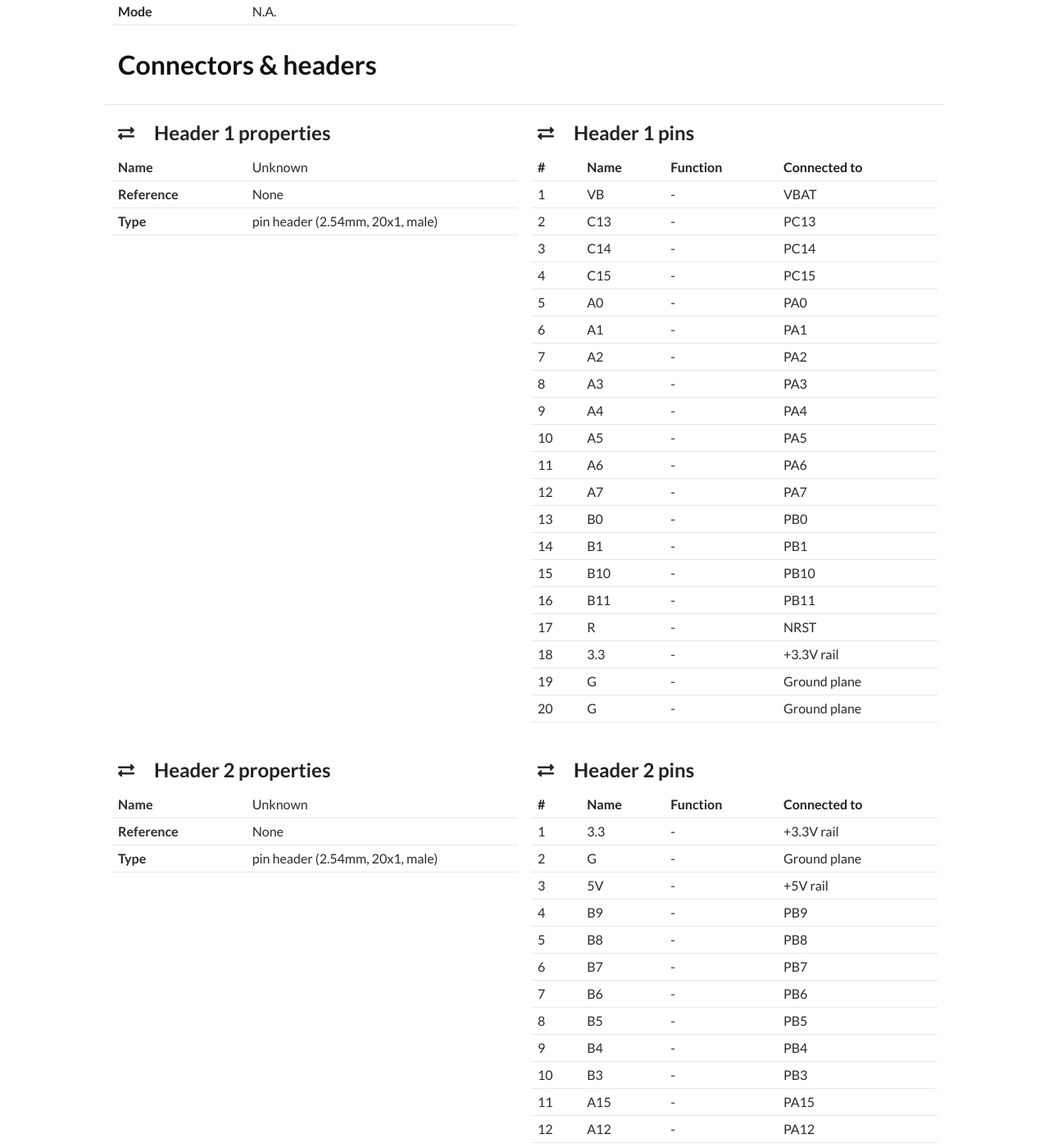
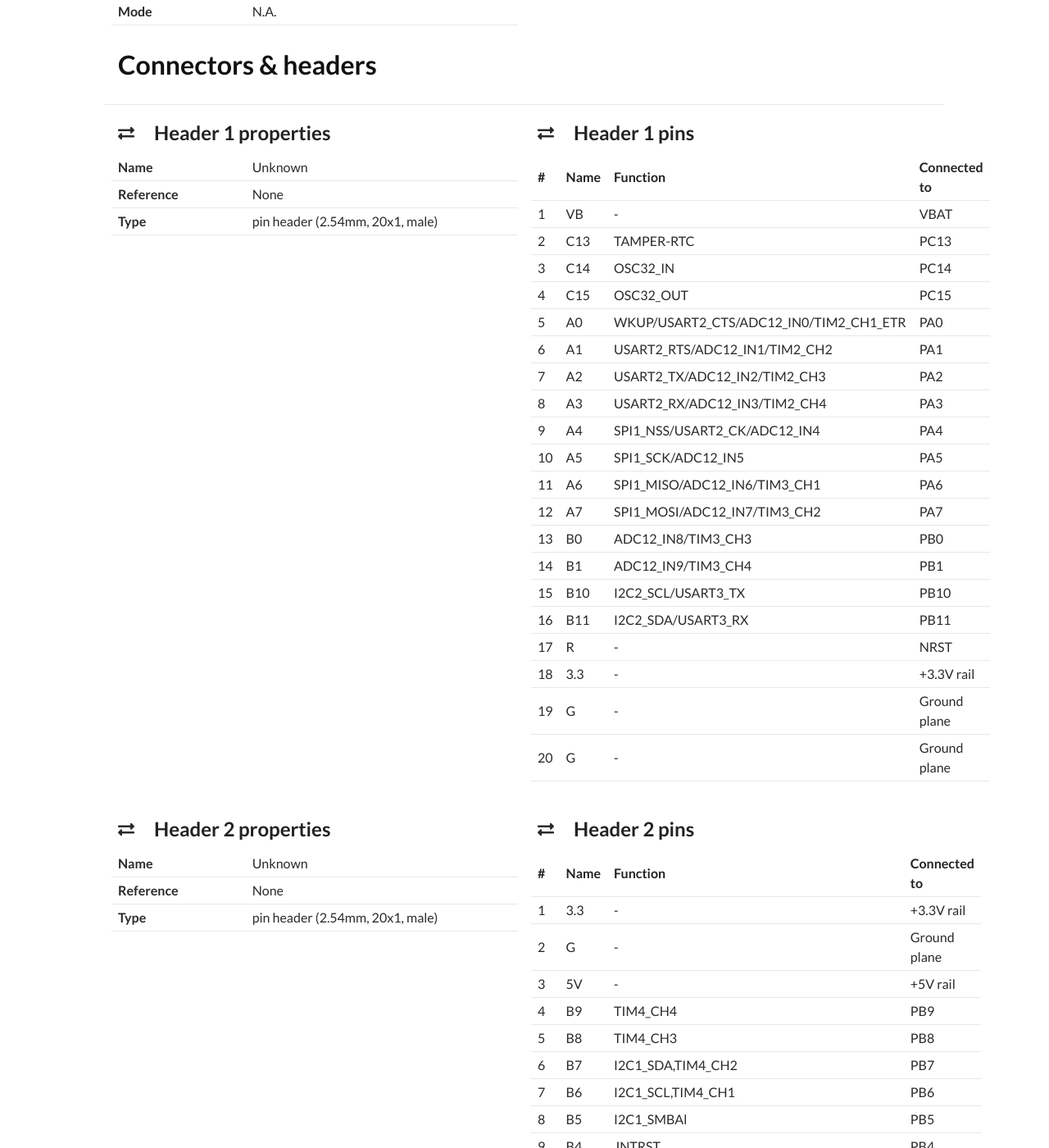
Before and after one commit to STM32-base/STM32-base.github.io, a Jekyll site: the page built from boards/STM32F103C8T6-Blue-Pill.md, in a window 1280 px wide and 1400 px high, scrolled down 3028 px. Shown: the whole window at 82% size. Built offline with Jekyll 4.4.1, drawn with Linux system fonts in a browser that asks for light colours; our own code applies the rules of GitHub Pages for plain Markdown files; comment, search, counter and statistics services are not loaded; some of the changed text lies outside the part shown.

Commit message:
add alt functions for Blue Pill STM32F103C8

```diff
--- a/_data/boards/STM32F103C8T6-Blue-Pill.json
+++ b/_data/boards/STM32F103C8T6-Blue-Pill.json
@@ -149,21 +149,21 @@
             },
             "pins": [
                 { "number": 1,  "name": "VB",  "function": null, "to": "VBAT" },
-                { "number": 2,  "name": "C13", "function": null, "to": "PC13" },
-                { "number": 3,  "name": "C14", "function": null, "to": "PC14" },
-                { "number": 4,  "name": "C15", "function": null, "to": "PC15" },
-                { "number": 5,  "name": "A0",  "function": null, "to": "PA0" },
-                { "number": 6,  "name": "A1",  "function": null, "to": "PA1" },
-                { "number": 7,  "name": "A2",  "function": null, "to": "PA2" },
-                { "number": 8,  "name": "A3",  "function": null, "to": "PA3" },
-                { "number": 9,  "name": "A4",  "function": null, "to": "PA4" },
-                { "number": 10, "name": "A5",  "function": null, "to": "PA5" },
-                { "number": 11, "name": "A6",  "function": null, "to": "PA6" },
-                { "number": 12, "name": "A7",  "function": null, "to": "PA7" },
-                { "number": 13, "name": "B0",  "function": null, "to": "PB0" },
-                { "number": 14, "name": "B1",  "function": null, "to": "PB1" },
-                { "number": 15, "name": "B10", "function": null, "to": "PB10" },
-                { "number": 16, "name": "B11", "function": null, "to": "PB11" },
+                { "number": 2,  "name": "C13", "function": "TAMPER-RTC", "to": "PC13" },
+                { "number": 3,  "name": "C14", "function": "OSC32_IN", "to": "PC14" },
+                { "number": 4,  "name": "C15", "function": "OSC32_OUT", "to": "PC15" },
+                { "number": 5,  "name": "A0",  "function": "WKUP/USART2_CTS/ADC12_IN0/TIM2_CH1_ETR", "to": "PA0" },
+                { "number": 6,  "name": "A1",  "function": "USART2_RTS/ADC12_IN1/TIM2_CH2", "to": "PA1" },
+                { "number": 7,  "name": "A2",  "function": "USART2_TX/ADC12_IN2/TIM2_CH3", "to": "PA2" },
+                { "number": 8,  "name": "A3",  "function": "USART2_RX/ADC12_IN3/TIM2_CH4", "to": "PA3" },
+                { "number": 9,  "name": "A4",  "function": "SPI1_NSS/USART2_CK/ADC12_IN4", "to": "PA4" },
+                { "number": 10, "name": "A5",  "function": "SPI1_SCK/ADC12_IN5", "to": "PA5" },
+                { "number": 11, "name": "A6",  "function": "SPI1_MISO/ADC12_IN6/TIM3_CH1", "to": "PA6" },
+                { "number": 12, "name": "A7",  "function": "SPI1_MOSI/ADC12_IN7/TIM3_CH2", "to": "PA7" },
+                { "number": 13, "name": "B0",  "function": "ADC12_IN8/TIM3_CH3", "to": "PB0" },
+                { "number": 14, "name": "B1",  "function": "ADC12_IN9/TIM3_CH4", "to": "PB1" },
+                { "number": 15, "name": "B10", "function": "I2C2_SCL/USART3_TX", "to": "PB10" },
+                { "number": 16, "name": "B11", "function": "I2C2_SDA/USART3_RX", "to": "PB11" },
                 { "number": 17, "name": "R",   "function": null, "to": "NRST" },
                 { "number": 18, "name": "3.3", "function": null, "to": "+3.3V rail" },
                 { "number": 19, "name": "G",   "function": null, "to": "Ground plane" },
@@ -188,23 +188,23 @@
                 { "number": 1,  "name": "3.3", "function": null, "to": "+3.3V rail" },
                 { "number": 2,  "name": "G",   "function": null, "to": "Ground plane" },
                 { "number": 3,  "name": "5V",  "function": null, "to": "+5V rail" },
-                { "number": 4,  "name": "B9",  "function": null, "to": "PB9" },
-                { "number": 5,  "name": "B8",  "function": null, "to": "PB8" },
-                { "number": 6,  "name": "B7",  "function": null, "to": "PB7" },
-                { "number": 7,  "name": "B6",  "function": null, "to": "PB6" },
-                { "number": 8,  "name": "B5",  "function": null, "to": "PB5" },
-                { "number": 9,  "name": "B4",  "function": null, "to": "PB4" },
-                { "number": 10, "name": "B3",  "function": null, "to": "PB3" },
-                { "number": 11, "name": "A15", "function": null, "to": "PA15" },
-                { "number": 12, "name": "A12", "function": null, "to": "PA12" },
-                { "number": 13, "name": "A11", "function": null, "to": "PA11" },
-                { "number": 14, "name": "A10", "function": null, "to": "PA10" },
-                { "number": 15, "name": "A9",  "function": null, "to": "PA9" },
-                { "number": 16, "name": "A8",  "function": null, "to": "PA8" },
-                { "number": 17, "name": "B15", "function": null, "to": "PB15" },
-                { "number": 18, "name": "B14", "function": null, "to": "PB14" },
-                { "number": 19, "name": "B13", "function": null, "to": "PB13" },
-                { "number": 20, "name": "B12", "function": null, "to": "PB12" }
+                { "number": 4,  "name": "B9",  "function": "TIM4_CH4", "to": "PB9" },
+                { "number": 5,  "name": "B8",  "function": "TIM4_CH3", "to": "PB8" },
+                { "number": 6,  "name": "B7",  "function": "I2C1_SDA,TIM4_CH2", "to": "PB7" },
+                { "number": 7,  "name": "B6",  "function": "I2C1_SCL,TIM4_CH1", "to": "PB6" },
+                { "number": 8,  "name": "B5",  "function": "I2C1_SMBAl", "to": "PB5" },
+                { "number": 9,  "name": "B4",  "function": "JNTRST", "to": "PB4" },
+                { "number": 10, "name": "B3",  "function": "JTDO", "to": "PB3" },
+                { "number": 11, "name": "A15", "function": "JTDI", "to": "PA15" },
+                { "number": 12, "name": "A12", "function": "USART1_RTS/CANTX/USBDP/TIM1_ETR", "to": "PA12" },
+                { "number": 13, "name": "A11", "function": "USART1_CTS/CANRX/USBDM/TIM1_CH4", "to": "PA11" },
+                { "number": 14, "name": "A10", "function": "USART1_RX/TIM1_CH3", "to": "PA10" },
+                { "number": 15, "name": "A9",  "function": "USART1_TX/TIM1_CH2", "to": "PA9" },
+                { "number": 16, "name": "A8",  "function": "USART1_CK/TIM1_CH1/MCO", "to": "PA8" },
+                { "number": 17, "name": "B15", "function": "SPI2_MOSI/TIM1_CH3N", "to": "PB15" },
+                { "number": 18, "name": "B14", "function": "SPI2_MISO/USART3_RTS/TIM1_CH2N", "to": "PB14" },
+                { "number": 19, "name": "B13", "function": "SPI2_SCK/USART3_CTS/TIM1_CH1N", "to": "PB13" },
+                { "number": 20, "name": "B12", "function": "SPI2_NSS/I2C2_SMBAl/USART3_CK/TIM1_BKIN", "to": "PB12" }
             ]
         },
         {
```
